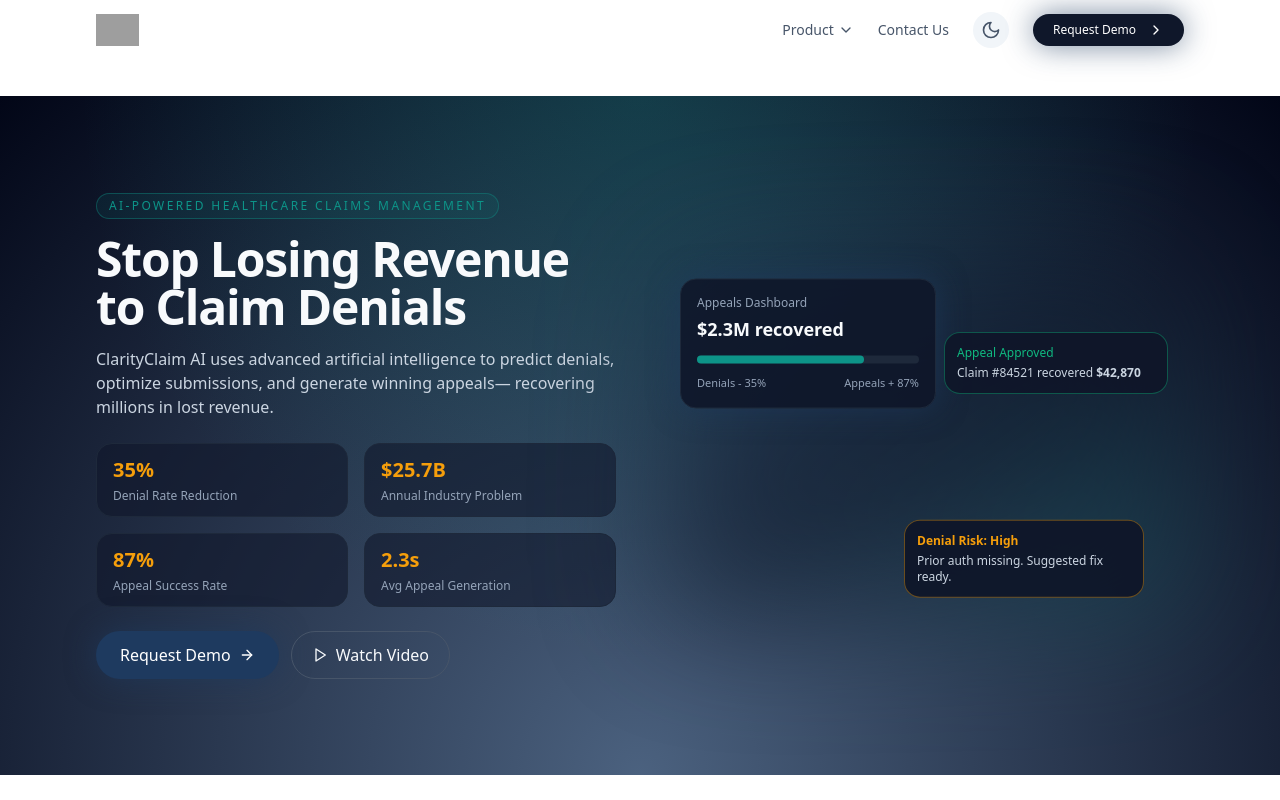
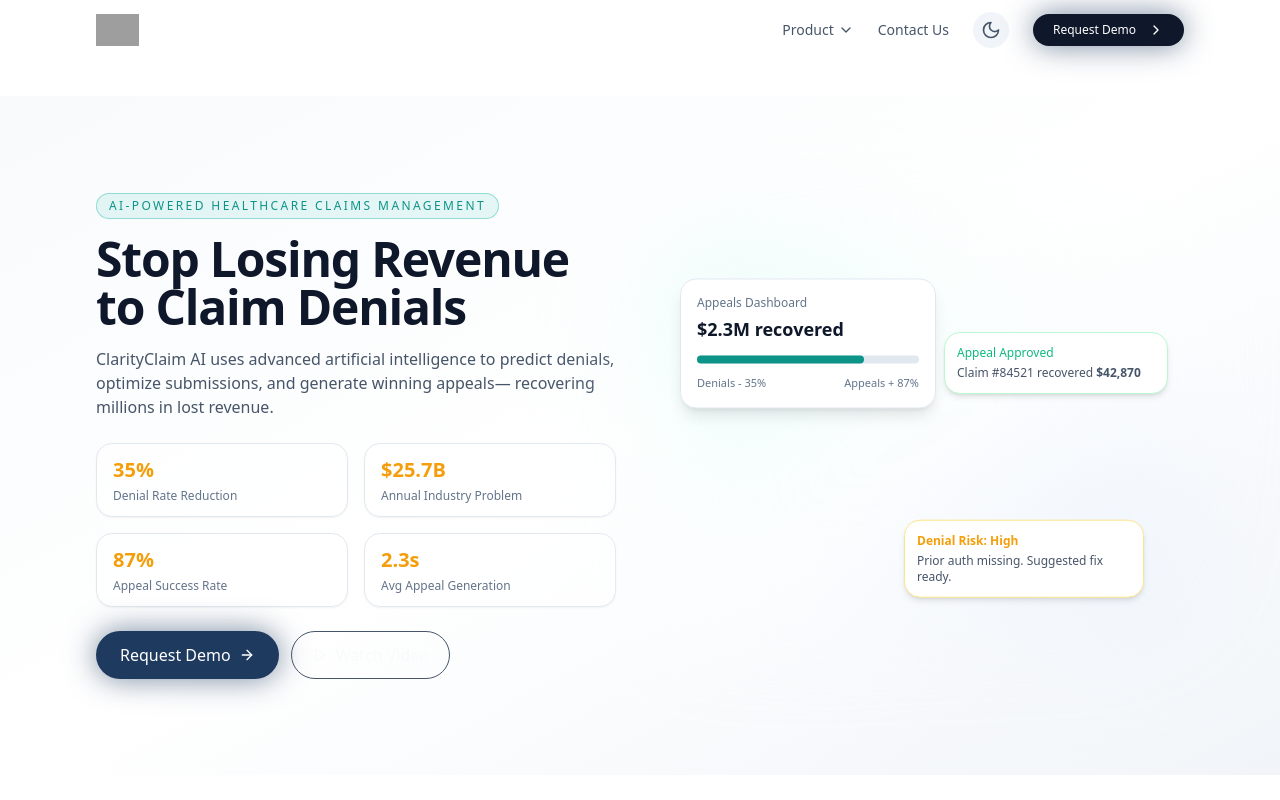
Before and after one commit to ums222/ClarityClaim-AI, a React (Vite) app: page / in a window 1280 px wide. Shown: the top 800 px of the page. Built offline with nearby package versions, Linux system fonts and the light colour scheme; grey boxes are pictures that could not be loaded.

Commit message:
Make HeroSection theme-aware with light/dark mode support

```diff
--- a/src/components/landing/HeroSection.tsx
+++ b/src/components/landing/HeroSection.tsx
@@ -3,6 +3,8 @@
 import SectionContainer from "../shared/SectionContainer";
 import AnimatedCounter from "../shared/AnimatedCounter";
 import { Button } from "../ui/button";
+import { useTheme } from "../../hooks/useTheme";
+import { cn } from "../../lib/utils";
 
 const stats = [
   { label: "Denial Rate Reduction", value: 35, suffix: "%" },
@@ -21,8 +23,15 @@
 };
 
 const HeroSection = () => {
+  const { theme } = useTheme();
+
   return (
-    <SectionContainer id="top" className="bg-hero-gradient">
+    <SectionContainer
+      id="top"
+      className={cn(
+        theme === "dark" ? "bg-hero-gradient" : "bg-gradient-to-br from-slate-50 via-white to-slate-100"
+      )}
+    >
       <div className="grid gap-12 md:grid-cols-2 md:items-center">
         {/* LEFT */}
         <motion.div
@@ -37,13 +46,24 @@
             },
           }}
         >
-          <p className="inline-flex items-center rounded-full border border-clarity-secondary/40 bg-clarity-secondary/10 px-3 py-1 text-xs font-medium uppercase tracking-[0.2em] text-clarity-secondary">
+          <p className={cn(
+            "inline-flex items-center rounded-full border px-3 py-1 text-xs font-medium uppercase tracking-[0.2em]",
+            theme === "dark"
+              ? "border-clarity-secondary/40 bg-clarity-secondary/10 text-clarity-secondary"
+              : "border-teal-500/40 bg-teal-500/10 text-teal-600"
+          )}>
             AI-Powered Healthcare Claims Management
           </p>
-          <h1 className="mt-4 text-3xl md:text-4xl lg:text-5xl font-bold tracking-tight text-slate-50">
+          <h1 className={cn(
+            "mt-4 text-3xl md:text-4xl lg:text-5xl font-bold tracking-tight",
+            theme === "dark" ? "text-slate-50" : "text-slate-900"
+          )}>
             Stop Losing Revenue to Claim Denials
           </h1>
-          <p className="mt-4 text-sm md:text-base text-slate-300">
+          <p className={cn(
+            "mt-4 text-sm md:text-base",
+            theme === "dark" ? "text-slate-300" : "text-slate-600"
+          )}>
             ClarityClaim AI uses advanced artificial intelligence to predict
             denials, optimize submissions, and generate winning appeals—
             recovering millions in lost revenue.
@@ -58,7 +78,12 @@
                 variants={cardVariants}
                 initial="hidden"
                 animate="show"
-                className="rounded-2xl border border-slate-800 bg-slate-900/60 px-4 py-3"
+                className={cn(
+                  "rounded-2xl border px-4 py-3",
+                  theme === "dark"
+                    ? "border-slate-800 bg-slate-900/60"
+                    : "border-slate-200 bg-white/80 shadow-sm"
+                )}
               >
                 <div className="text-xl font-semibold text-clarity-accent">
                   <AnimatedCounter
@@ -68,7 +93,10 @@
                     decimals={stat.decimals}
                   />
                 </div>
-                <p className="mt-1 text-xs text-slate-400">{stat.label}</p>
+                <p className={cn(
+                  "mt-1 text-xs",
+                  theme === "dark" ? "text-slate-400" : "text-slate-500"
+                )}>{stat.label}</p>
               </motion.div>
             ))}
           </div>
@@ -93,22 +121,32 @@
           animate={{ opacity: 1, x: 0 }}
           transition={{ duration: 0.7, ease: "easeOut" }}
         >
-          <div className="pointer-events-none absolute inset-0 rounded-[2rem] bg-gradient-to-br from-clarity-primary/40 via-slate-900 to-clarity-secondary/40 blur-3xl opacity-70" />
+          <div className={cn(
+            "pointer-events-none absolute inset-0 rounded-[2rem] blur-3xl opacity-70",
+            theme === "dark"
+              ? "bg-gradient-to-br from-clarity-primary/40 via-slate-900 to-clarity-secondary/40"
+              : "bg-gradient-to-br from-teal-200/40 via-white to-blue-200/40"
+          )} />
           <div className="relative h-full w-full">
             {/* Dashboard card */}
             <motion.div
-              className="absolute left-4 top-6 w-64 rounded-2xl border border-slate-800 bg-slate-900/90 p-4 shadow-glow-primary"
+              className={cn(
+                "absolute left-4 top-6 w-64 rounded-2xl border p-4",
+                theme === "dark"
+                  ? "border-slate-800 bg-slate-900/90 shadow-glow-primary"
+                  : "border-slate-200 bg-white shadow-lg"
+              )}
               animate={{ y: [0, -8, 0] }}
               transition={{ repeat: Infinity, duration: 6, ease: "easeInOut" }}
             >
-              <p className="text-xs text-slate-400">Appeals Dashboard</p>
-              <p className="mt-1 text-lg font-semibold text-slate-50">
+              <p className={cn("text-xs", theme === "dark" ? "text-slate-400" : "text-slate-500")}>Appeals Dashboard</p>
+              <p className={cn("mt-1 text-lg font-semibold", theme === "dark" ? "text-slate-50" : "text-slate-900")}>
                 $2.3M recovered
               </p>
-              <div className="mt-3 h-2 w-full rounded-full bg-slate-800">
+              <div className={cn("mt-3 h-2 w-full rounded-full", theme === "dark" ? "bg-slate-800" : "bg-slate-200")}>
                 <div className="h-2 w-3/4 rounded-full bg-clarity-secondary" />
               </div>
-              <div className="mt-3 flex justify-between text-[11px] text-slate-400">
+              <div className={cn("mt-3 flex justify-between text-[11px]", theme === "dark" ? "text-slate-400" : "text-slate-500")}>
                 <span>Denials - 35%</span>
                 <span>Appeals + 87%</span>
               </div>
@@ -116,28 +154,38 @@
 
             {/* Success notification */}
             <motion.div
-              className="absolute right-4 top-20 w-56 rounded-2xl border border-clarity-success/40 bg-slate-900/95 p-3"
+              className={cn(
+                "absolute right-4 top-20 w-56 rounded-2xl border p-3",
+                theme === "dark"
+                  ? "border-clarity-success/40 bg-slate-900/95"
+                  : "border-green-200 bg-white shadow-md"
+              )}
               animate={{ y: [-4, 6, -4] }}
               transition={{ repeat: Infinity, duration: 7, ease: "easeInOut" }}
             >
               <p className="text-xs font-medium text-clarity-success">
                 Appeal Approved
               </p>
-              <p className="mt-1 text-xs text-slate-300">
+              <p className={cn("mt-1 text-xs", theme === "dark" ? "text-slate-300" : "text-slate-600")}>
                 Claim #84521 recovered <span className="font-semibold">$42,870</span>
               </p>
             </motion.div>
 
             {/* Denial alert */}
             <motion.div
-              className="absolute bottom-6 right-10 w-60 rounded-2xl border border-clarity-warning/40 bg-slate-900/95 p-3"
+              className={cn(
+                "absolute bottom-6 right-10 w-60 rounded-2xl border p-3",
+                theme === "dark"
+                  ? "border-clarity-warning/40 bg-slate-900/95"
+                  : "border-amber-200 bg-white shadow-md"
+              )}
               animate={{ y: [6, -4, 6] }}
               transition={{ repeat: Infinity, duration: 6.5, ease: "easeInOut" }}
             >
               <p className="text-xs font-semibold text-clarity-warning">
                 Denial Risk: High
               </p>
-              <p className="mt-1 text-xs text-slate-300">
+              <p className={cn("mt-1 text-xs", theme === "dark" ? "text-slate-300" : "text-slate-600")}>
                 Prior auth missing. Suggested fix ready.
               </p>
             </motion.div>
```
